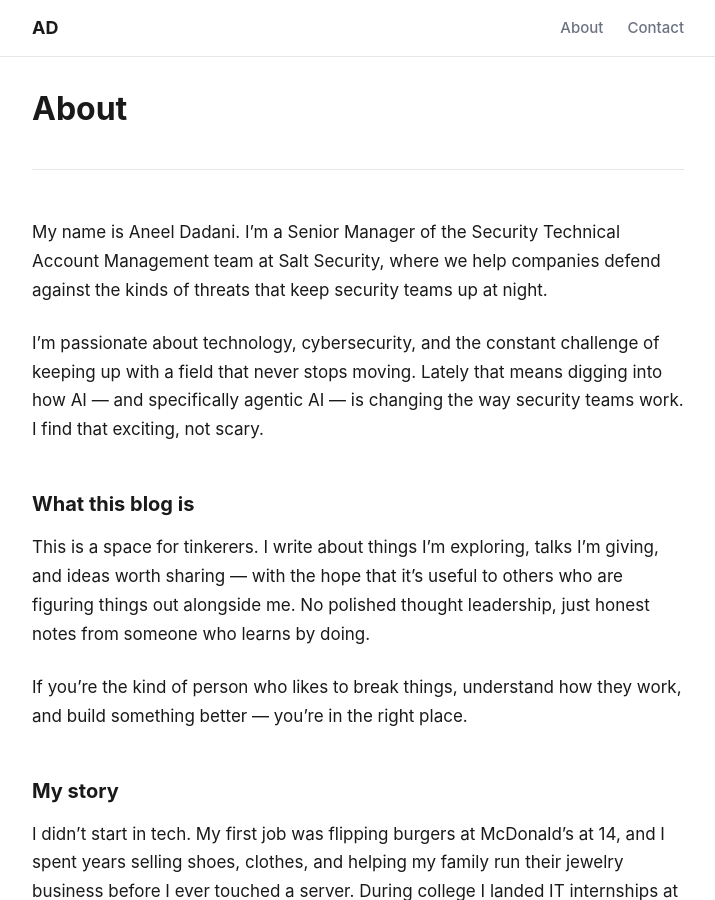
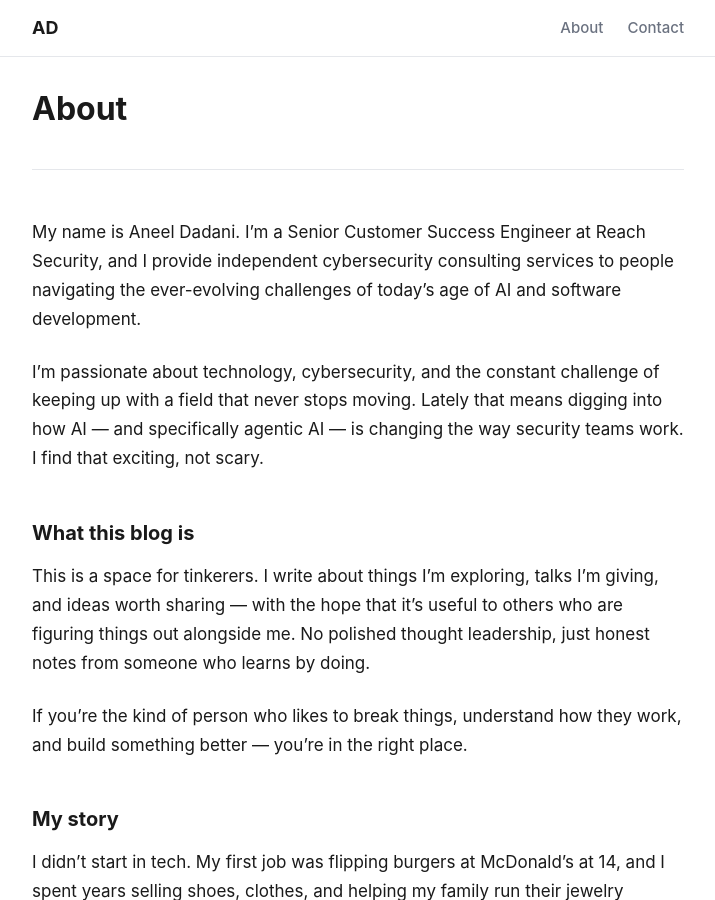
Before and after one commit to aneeldadani/aneeldadani.github.io, a Jekyll site: the page built from aboutme.md, in a window 1280 px wide and 900 px high. Shown: the whole window, without its empty margins (282-997 px from the left). Built offline with Jekyll 4.4.1, drawn with Linux system fonts in a browser that asks for light colours.

Commit message:
Update About page: Salt Security -> Reach Security
Co-Authored-By: Claude Opus 4.8 <noreply@anthropic.com>

```diff
--- a/aboutme.md
+++ b/aboutme.md
@@ -4,7 +4,7 @@ title: About
 permalink: /aboutme/
 ---
 
-My name is Aneel Dadani. I'm a Senior Manager of the Security Technical Account Management team at Salt Security, where we help companies defend against the kinds of threats that keep security teams up at night.
+My name is Aneel Dadani. I'm a Senior Customer Success Engineer at Reach Security, and I provide independent cybersecurity consulting services to people navigating the ever-evolving challenges of today's age of AI and software development.
 
 I'm passionate about technology, cybersecurity, and the constant challenge of keeping up with a field that never stops moving. Lately that means digging into how AI — and specifically agentic AI — is changing the way security teams work. I find that exciting, not scary.
 
```
